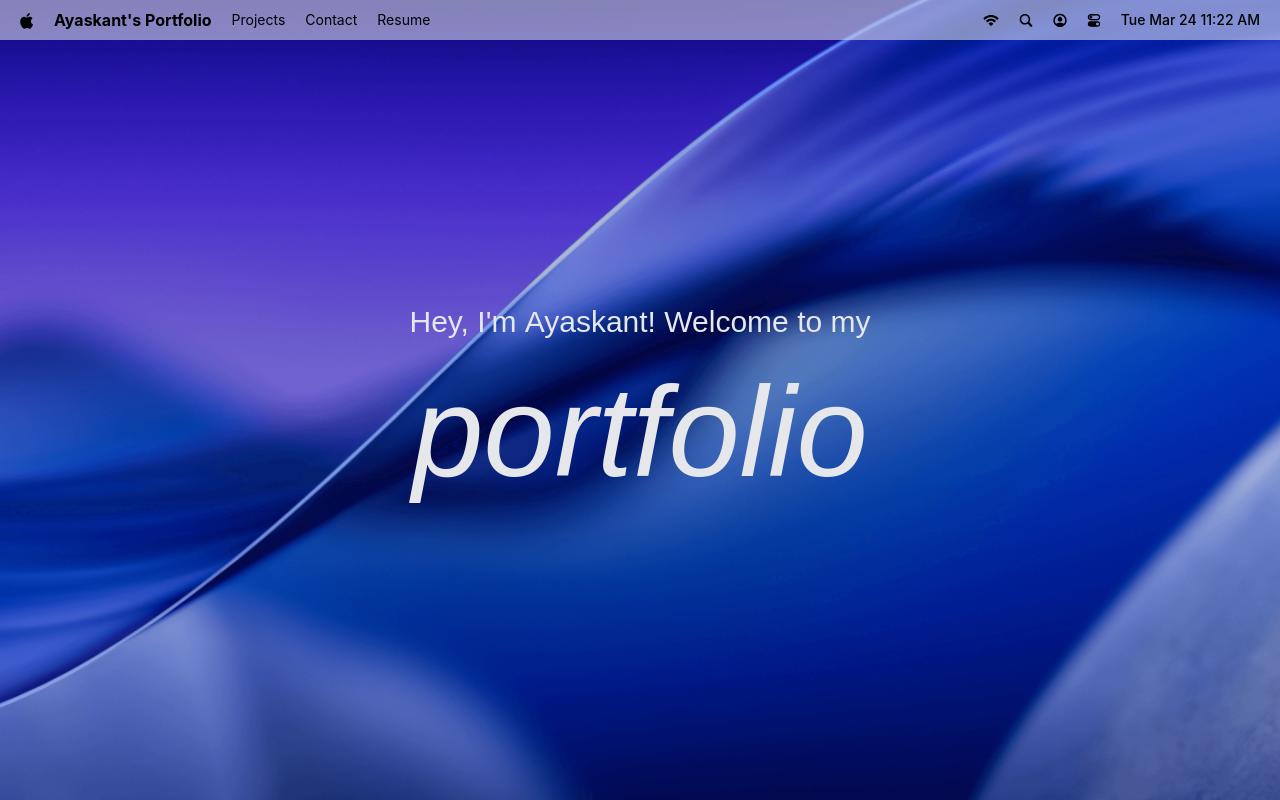
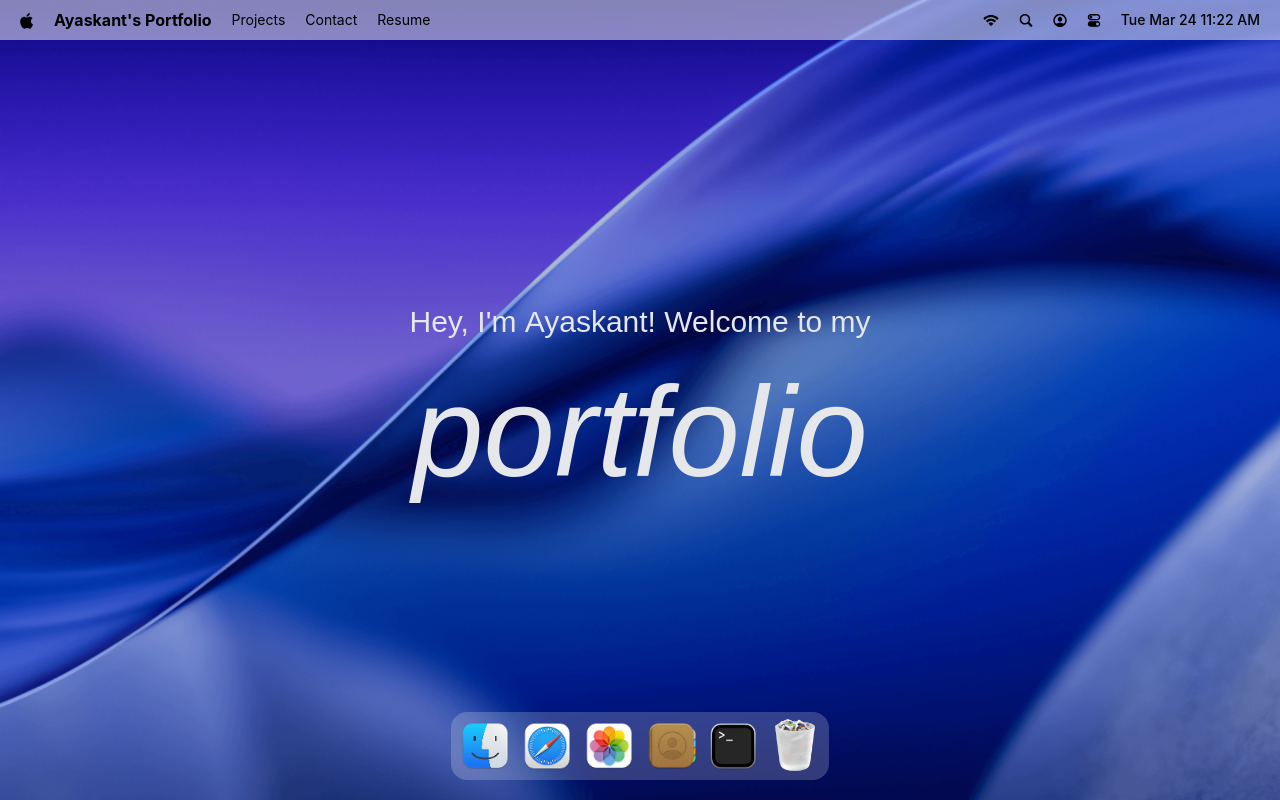
Before and after one commit to ayaskant007/NewPortfolio, a React (Vite) app: page / in a window 1280 px wide. Built offline with nearby package versions, Linux system fonts and the light colour scheme; a web font is replaced by a local one.

Commit message:
Made the Dock UI

```diff
--- a/src/App.jsx
+++ b/src/App.jsx
@@ -1,10 +1,11 @@
-import { Navbar, Welcome } from "#components"
+import { Navbar, Welcome, Dock } from "#components"
 
 const App = () => {
   return (
     <main>
-      <Navbar/>
-      <Welcome/>
+      <Navbar />
+      <Welcome />
+      <Dock />
     </main>
   )
 }
--- /dev/null
+++ b/src/components/Dock.jsx
@@ -0,0 +1,38 @@
+import { useRef } from "react";
+import { dockApps } from "#constants/index.js";
+
+const Dock = () => {
+  const dockRef = useRef(null);
+
+  const toggleApp = (app) => {
+
+  }
+
+  return (
+    <section id="dock">
+      <div ref={dockRef} className="dock-container">
+        {dockApps.map(({ id, name, icon, canOpen }) => (
+          <div key={id} className="relative flex justify-center">
+            <button
+              type="button"
+              className="dock-icon"
+              aria-label={name}
+              data-tooltip-id="dock-tooltip"
+              data-tooltip-content={name}
+              data-tooltip-delay-show={150}
+              disabled={!canOpen}
+              onClick={() => toggleApp({ id, canOpen})}
+            >
+                <img
+                  src={`/images/${icon}`} alt={name} loading="lazy" className={canOpen}>
+
+                </img>
+            </button>
+          </div>
+        ))}
+      </div>
+    </section>
+  );
+};
+
+export default Dock;
--- a/src/components/index.js
+++ b/src/components/index.js
@@ -1,4 +1,5 @@
 import Navbar from "#components/Navbar.jsx";
-import Welcome from"#components/Welcome.jsx";
+import Welcome from "#components/Welcome.jsx";
+import Dock from "#components/Dock.jsx";
 
-export {Navbar, Welcome}
+export { Navbar, Welcome, Dock }
```
